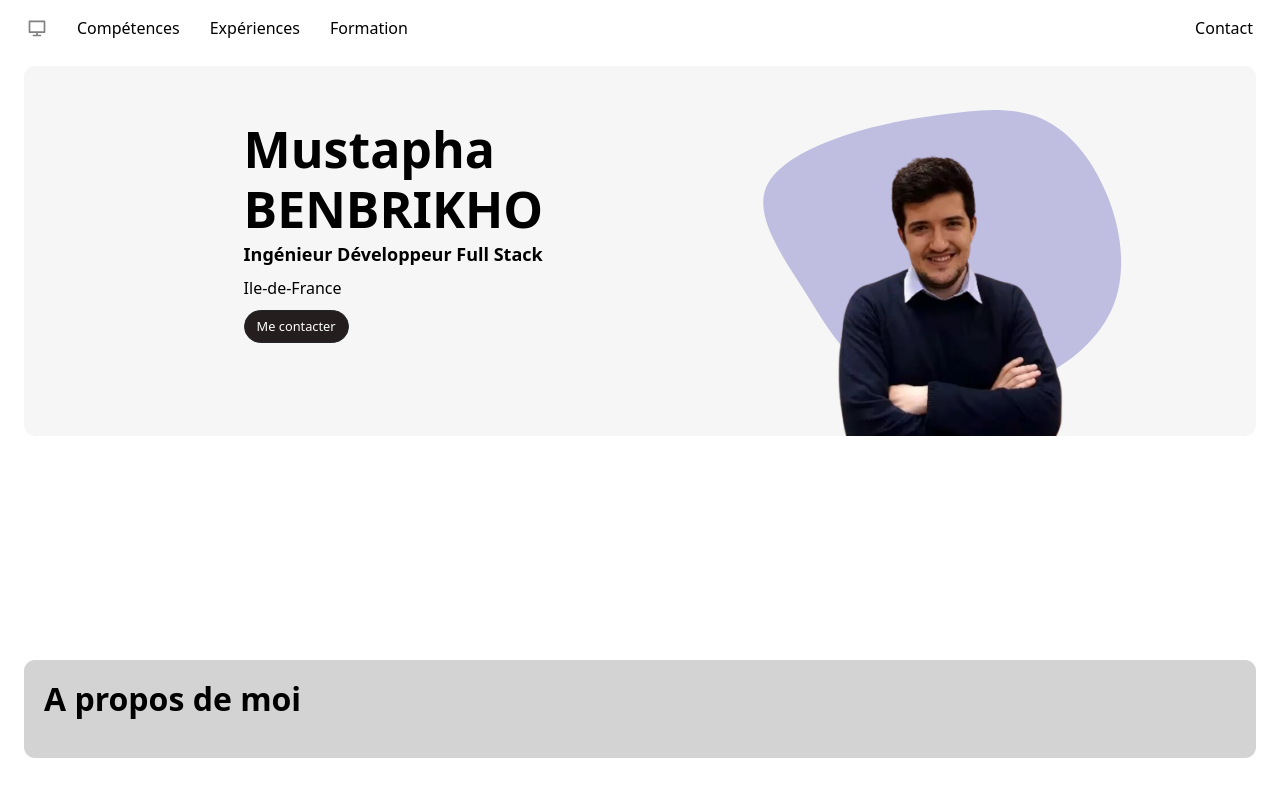
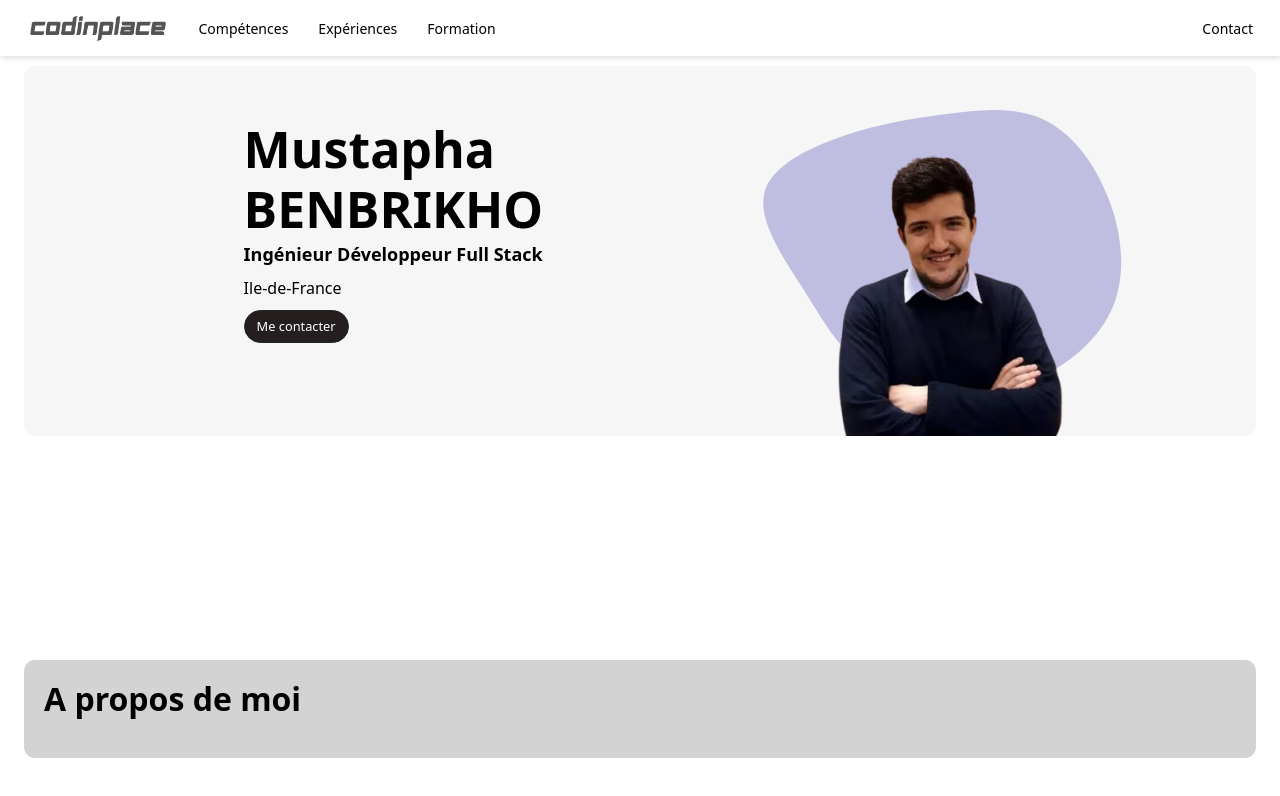
Before and after one commit to mousqtr/NewPortfolio, a React (Create React App) app in the folder front/: page / in a window 1280 px wide. Shown: the top 796 px of the page. Built offline with nearby package versions, Linux system fonts and the light colour scheme.

Commit message:
Improve navbar

```diff
--- a/front/src/components/NavBar/NavBar.js
+++ b/front/src/components/NavBar/NavBar.js
@@ -11,7 +11,7 @@ function NavBar() {
       <Navbar collapseOnSelect expand="lg">
         <Container>
           <Navbar.Brand href="#home">
-            <RiComputerLine />
+            <img src="/img/codinplace.png" alt="logo-image" />
           </Navbar.Brand>
           <Navbar.Toggle aria-controls="responsive-navbar-nav" />
           <Navbar.Collapse id="responsive-navbar-nav">
@@ -21,9 +21,7 @@ function NavBar() {
               <Nav.Link href="#formation">Formation</Nav.Link>
             </Nav>
             <Nav>
-              <Nav.Link href="#contact" className="btn-classic">
-                Contact
-              </Nav.Link>
+              <Nav.Link href="#contact">Contact</Nav.Link>
             </Nav>
           </Navbar.Collapse>
         </Container>
--- a/front/src/components/NavBar/NavBar.scss
+++ b/front/src/components/NavBar/NavBar.scss
@@ -7,12 +7,17 @@
   .navbar {
     background-color: white;
     color: black;
+    box-shadow: 1px 1px 7px lightgrey;
 
     .navbar-brand {
       display: flex;
       align-items: center;
       justify-content: center;
       color: grey;
+
+      img {
+        height: 30px;
+      }
     }
 
     a {
@@ -23,6 +28,7 @@
       margin-right: 5px;
       padding-left: 10px;
       padding-right: 10px;
+      font-size: 14px;
 
       @media (max-width: 992px) {
         margin-bottom: 5px;
```
Also changed, not shown: front/public/img/codinplace.png (added).
